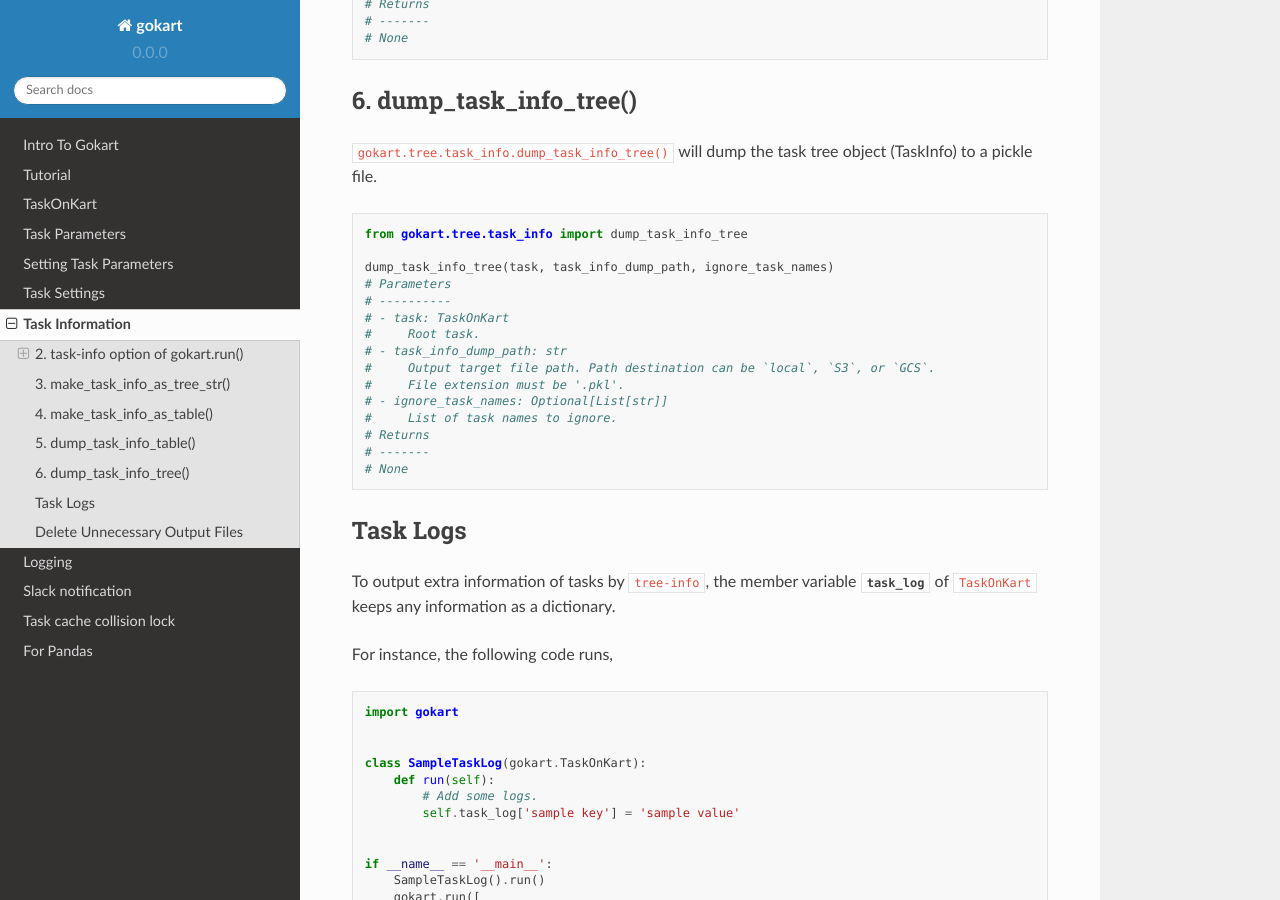
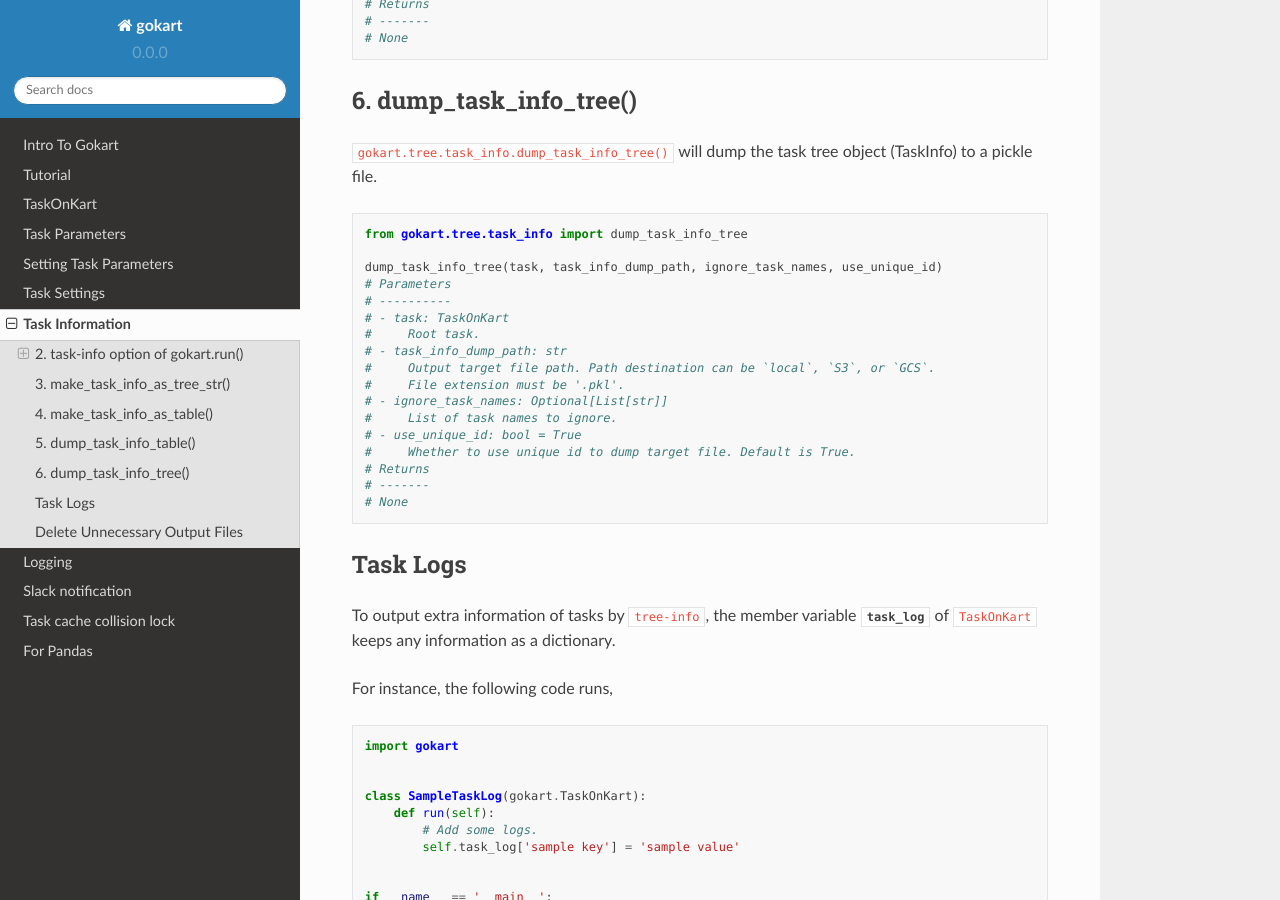
Before and after one commit to m3dev/gokart, a Sphinx documentation site: the page built from docs/task_information.rst, in a window 1280 px wide and 900 px high, scrolled down 3732 px. Built offline with Sphinx 7.4.7 and the Read the Docs theme 2.0.0, drawn with Linux system fonts in a browser that asks for light colours; pages that are not in the unit, such as notebooks, are missing from menus; the version number is read from the project's files by our own code.

Commit message:
add use_unique_id

```diff
--- a/docs/task_information.rst
+++ b/docs/task_information.rst
@@ -220,7 +220,7 @@ This table contains `task name`, `cache unique id`, `cache file path`, `task par
 
     from gokart.tree.task_info import dump_task_info_tree
 
-    dump_task_info_tree(task, task_info_dump_path, ignore_task_names)
+    dump_task_info_tree(task, task_info_dump_path, ignore_task_names, use_unique_id)
     # Parameters
     # ----------
     # - task: TaskOnKart
@@ -230,6 +230,8 @@ This table contains `task name`, `cache unique id`, `cache file path`, `task par
     #     File extension must be '.pkl'.
     # - ignore_task_names: Optional[List[str]]
     #     List of task names to ignore.
+    # - use_unique_id: bool = True
+    #     Whether to use unique id to dump target file. Default is True.
     # Returns
     # -------
     # None
```
Also changed, not shown: 1 other file.
